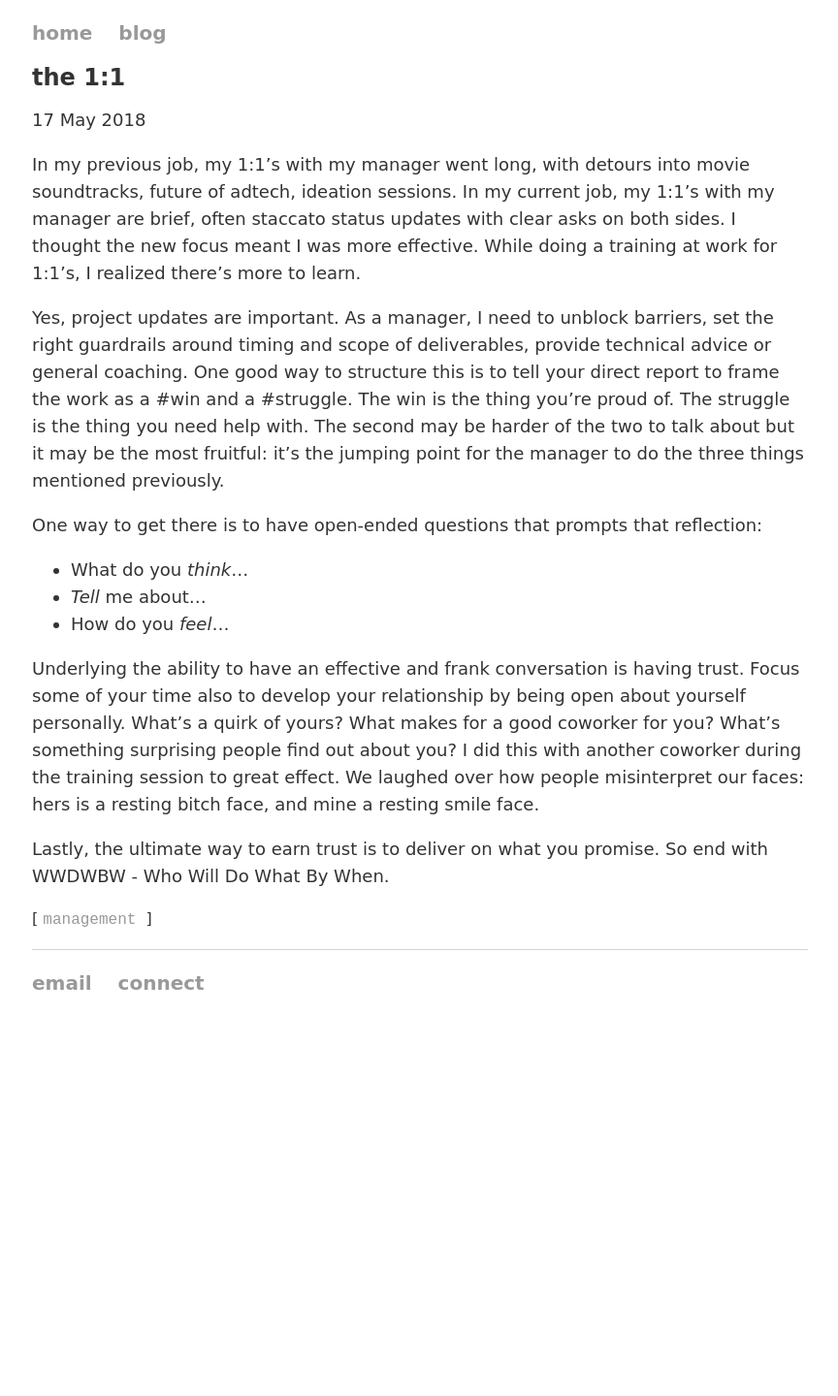
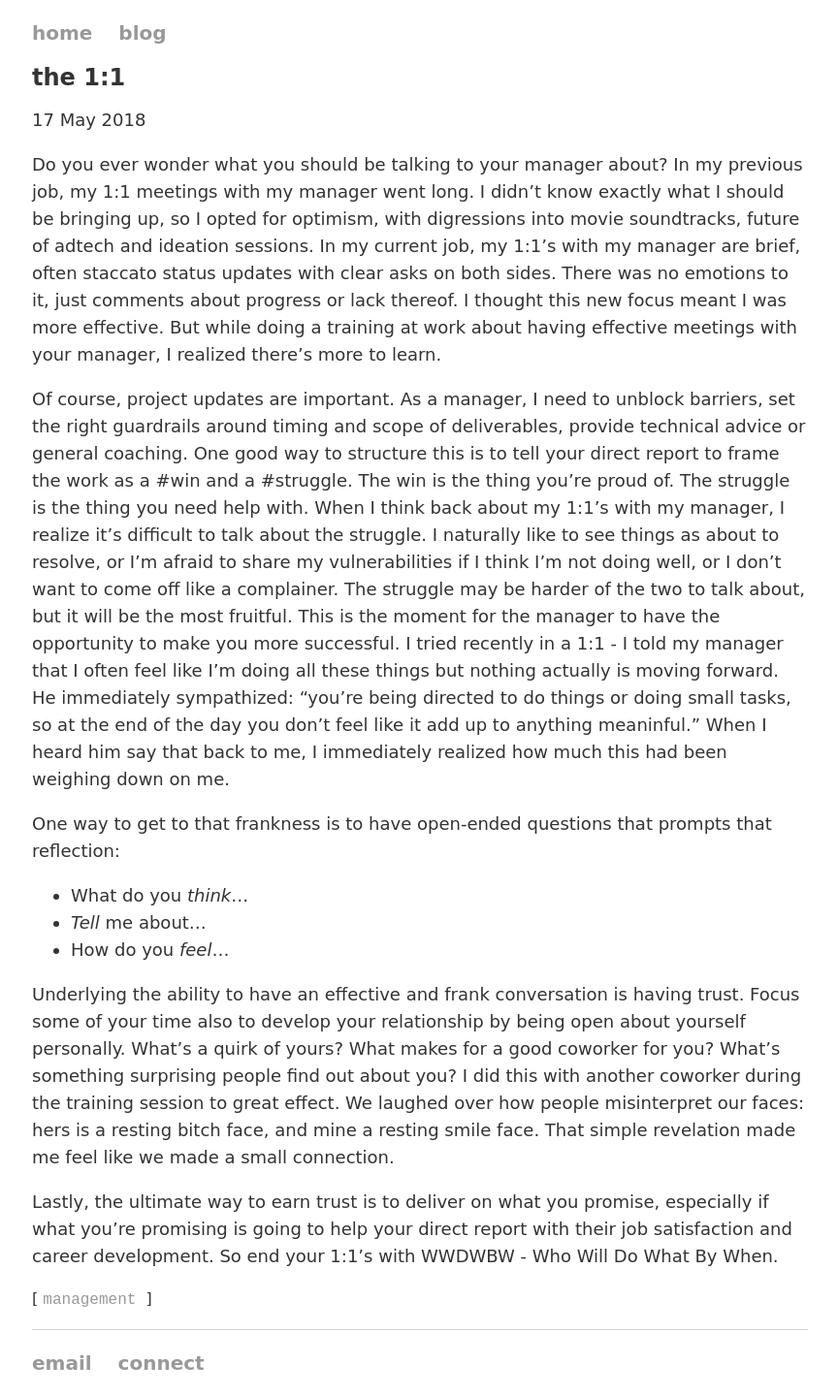
Before and after one commit to kyh14/kellyyh, a Jekyll site: the page built from _posts/2018-05-17-the-1:1.md, in a window 1280 px wide. Shown: the whole page at 97% size, without its empty margins (207-1071 px from the left). Built offline with Jekyll 4.4.1, drawn with Linux system fonts in a browser that asks for light colours; before the commit the page ends 1048 px from its top, so only the background shows below that.

Commit message:
edit posts

```diff
--- a/_posts/2018-05-17-the-1:1.md
+++ b/_posts/2018-05-17-the-1:1.md
@@ -5,15 +5,15 @@ title: "the 1:1"
 date: 2018-05-17
 ---
 
-In my previous job, my 1:1's with my manager went long, with detours into movie soundtracks, future of adtech, ideation sessions. In my current job, my 1:1's with my manager are brief, often staccato status updates with clear asks on both sides. I thought the new focus meant I was more effective. While doing a training at work for 1:1's, I realized there's more to learn.
+Do you ever wonder what you should be talking to your manager about? In my previous job, my 1:1 meetings with my manager went long. I didn't know exactly what I should be bringing up, so I opted for optimism, with digressions into movie soundtracks, future of adtech and ideation sessions. In my current job, my 1:1's with my manager are brief, often staccato status updates with clear asks on both sides. There was no emotions to it, just comments about progress or lack thereof. I thought this new focus meant I was more effective. But while doing a training at work about having effective meetings with your manager, I realized there's more to learn.
 
-Yes, project updates are important. As a manager, I need to unblock barriers, set the right guardrails around timing and scope of deliverables, provide technical advice or general coaching. One good way to structure this is to tell your direct report to frame the work as a #win and a #struggle. The win is the thing you're proud of. The struggle is the thing you need help with. The second may be harder of the two to talk about but it may be the most fruitful: it's the jumping point for the manager to do the three things mentioned previously.
+Of course, project updates are important. As a manager, I need to unblock barriers, set the right guardrails around timing and scope of deliverables, provide technical advice or general coaching. One good way to structure this is to tell your direct report to frame the work as a #win and a #struggle. The win is the thing you're proud of. The struggle is the thing you need help with. When I think back about my 1:1's with my manager, I realize it's difficult to talk about the struggle. I naturally like to see things as about to resolve, or I'm afraid to share my vulnerabilities if I think I'm not doing well, or I don't want to come off like a complainer. The struggle may be harder of the two to talk about, but it will be the most fruitful. This is the moment for the manager to have the opportunity to make you more successful. I tried recently in a 1:1 - I told my manager that I often feel like I'm doing all these things but nothing actually is moving forward. He immediately sympathized: "you're being directed to do things or doing small tasks, so at the end of the day you don't feel like it add up to anything meaninful." When I heard him say that back to me, I immediately realized how much this had been weighing down on me.
 
-One way to get there is to have open-ended questions that prompts that reflection:
+One way to get to that frankness is to have open-ended questions that prompts that reflection:
 * What do you _think_...
 * _Tell_ me about...
 * How do you _feel_...
 
-Underlying the ability to have an effective and frank conversation is having trust. Focus some of your time also to develop your relationship by being open about yourself personally. What's a quirk of yours? What makes for a good coworker for you? What's something surprising people find out about you? I did this with another coworker during the training session to great effect. We laughed over how people misinterpret our faces: hers is a resting bitch face, and mine a resting smile face.
+Underlying the ability to have an effective and frank conversation is having trust. Focus some of your time also to develop your relationship by being open about yourself personally. What's a quirk of yours? What makes for a good coworker for you? What's something surprising people find out about you? I did this with another coworker during the training session to great effect. We laughed over how people misinterpret our faces: hers is a resting bitch face, and mine a resting smile face. That simple revelation made me feel like we made a small connection.
 
-Lastly, the ultimate way to earn trust is to deliver on what you promise. So end with WWDWBW - Who Will Do What By When.
+Lastly, the ultimate way to earn trust is to deliver on what you promise, especially if what you're promising is going to help your direct report with their job satisfaction and career development. So end your 1:1's with WWDWBW - Who Will Do What By When.
--- a/index.html
+++ b/index.html
@@ -7,6 +7,8 @@ title: Kelly Huang
 
 <p>I'm Kelly. I'm a techie living in SF. I have been an avid reader of long form essays. In the last couple of years, I've been avidly writing as well. I started with scribbles in my journals, then essays at workshops in the Writing Pad, and nowadays papers for business school. While each form of writing was so different in its context and intent, the process for all has affected my life in such a positive way. Here, I hope to keep up the writing bug and share my reflections.
 
+<!--
 <p>I currently work as a data scientist at <a href="https://business.linkedin.com/marketing-solutions">LinkedIn</a>, and pursuing my part-time MBA degree at Berkeley. Prior to this, I worked at <a href="https://www.mopub.com/">MoPub</a>, an adtech startup that was acquired by Twitter, and <a href="http://www.thecambridgegroup.com/">The Cambridge Group</a>, a management consulting firm that is now part of the Nielsen Group. Before that I was an economics and CS undergrad nerding it out at MIT.
+-->
 
 </div>
```
